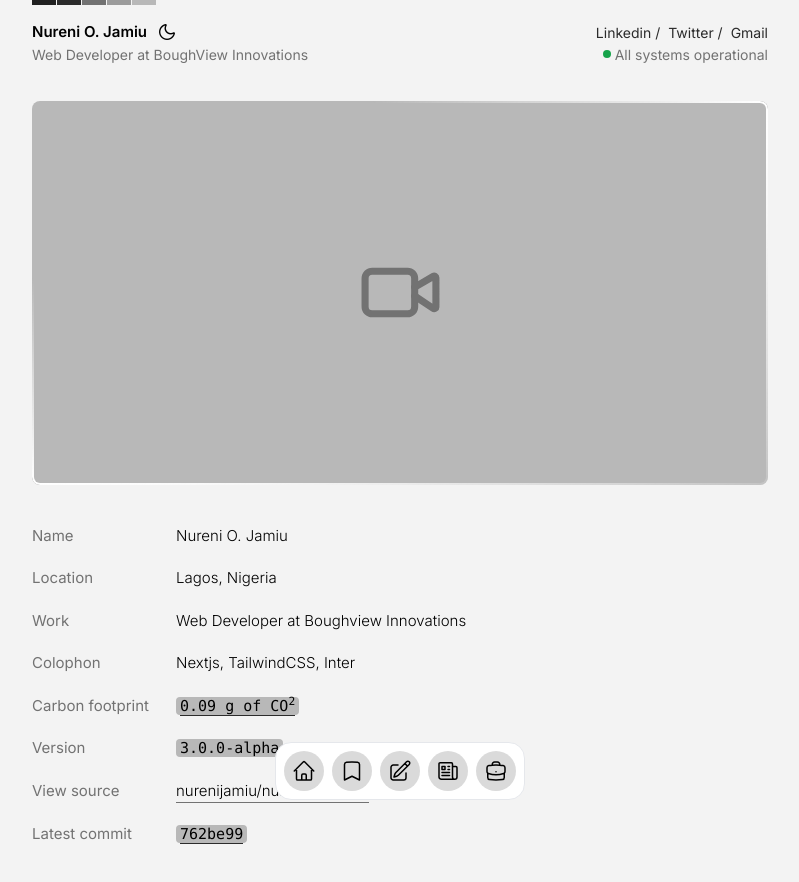
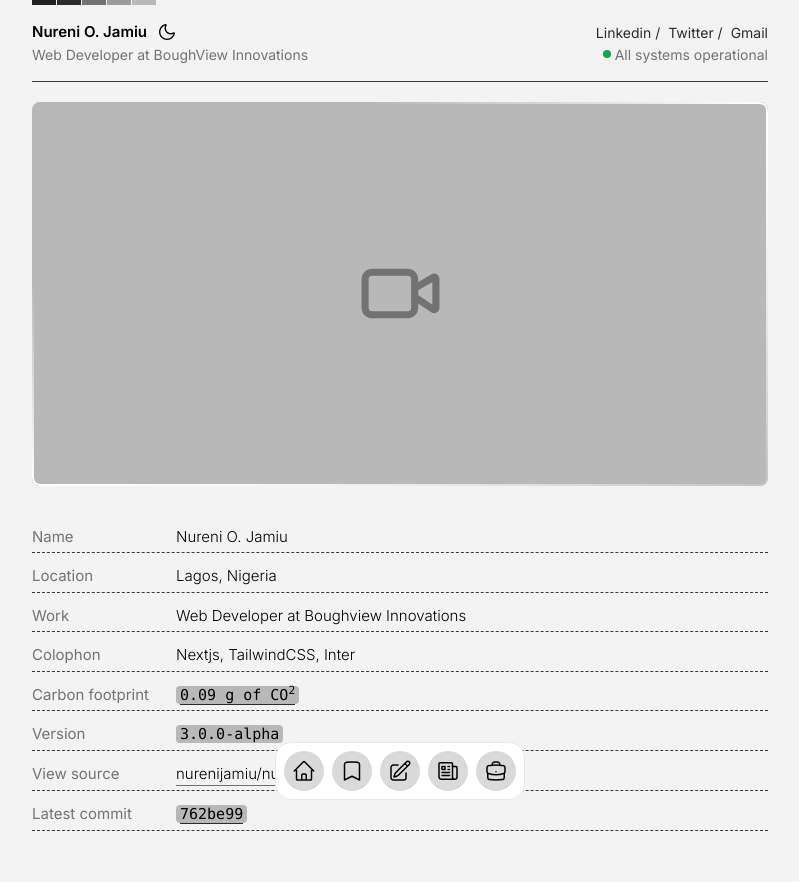
Before and after one commit to NureniJamiu/portfolio-v.3.0, a Next.js app: page / in a window 1280 px wide. Shown: the top 882 px of the page, without its empty margins (240-1039 px from the left). Built offline with nearby package versions, Linux system fonts and the light colour scheme.

Commit message:
change divider style

```diff
--- a/src/app/page.js
+++ b/src/app/page.js
@@ -14,25 +14,25 @@ export default function Home() {
           <span className="w-36 text-[#727272]">Name</span>
           <span className="flex-1 font-[300]">Nureni O. Jamiu</span>
         </div>
-        <Divider />
-        <div className="flex items-center mt-5">
+        <Divider type="border-dashed" />
+        <div className="flex items-center mt-3">
           <span className="w-36 text-[#727272]">Location</span>
           <span className="flex-1 font-[300]">Lagos, Nigeria</span>
         </div>
-        <Divider />
-        <div className="flex items-center mt-5">
+        <Divider type="border-dashed" />
+        <div className="flex items-center mt-3">
           <span className="w-36 text-[#727272]">Work</span>
           <span className="flex-1 font-[300]">
             Web Developer at Boughview Innovations
           </span>
         </div>
-        <Divider />
-        <div className="flex items-center mt-5">
+        <Divider type="border-dashed" />
+        <div className="flex items-center mt-3">
           <span className="w-36 text-[#727272]">Colophon</span>
           <span className="flex-1 font-[300]">Nextjs, TailwindCSS, Inter</span>
         </div>
-        <Divider />
-        <div className="flex items-center mt-5">
+        <Divider type="border-dashed" />
+        <div className="flex items-center mt-3">
           <span className="w-36 text-[#727272]">Carbon footprint</span>
           <span className="flex-1 font-[300] ">
             <code className="bg-[#B8B8B8] dark:bg-[#2B2B2B] px-1 rounded group cursor-pointer">
@@ -42,8 +42,8 @@ export default function Home() {
             </code>
           </span>
         </div>
-        <Divider />
-        <div className="flex items-center mt-5">
+        <Divider type="border-dashed" />
+        <div className="flex items-center mt-3">
           <span className="w-36 text-[#727272]">Version</span>
           <span className="flex-1 font-[300]">
             <code className="bg-[#B8B8B8] dark:bg-[#2B2B2B] px-1 rounded">
@@ -51,8 +51,8 @@ export default function Home() {
             </code>
           </span>
         </div>
-        <Divider />
-        <div className="flex items-center mt-5">
+        <Divider type="border-dashed" />
+        <div className="flex items-center mt-3">
           <span className="w-36 text-[#727272]">View source</span>
           <Link
             href="https://github.com/NureniJamiu/portfolio-v.3.0"
@@ -62,8 +62,8 @@ export default function Home() {
             nurenijamiu/nurenijamiu.me
           </Link>
         </div>
-        <Divider />
-        <div className="flex items-center mt-5">
+        <Divider type="border-dashed" />
+        <div className="flex items-center mt-3">
           <span className="w-36 text-[#727272]">Latest commit</span>
           <span className="flex-1 font-[300] ">
             <code className="bg-[#B8B8B8] dark:bg-[#2B2B2B] px-1 rounded group cursor-pointer">
@@ -73,7 +73,7 @@ export default function Home() {
             </code>
           </span>
         </div>
-        <Divider />
+        <Divider type="border-dashed" />
       </div>
     </main>
   );
--- a/src/components/custom/Divider.jsx
+++ b/src/components/custom/Divider.jsx
@@ -1,7 +1,12 @@
 import React from "react";
 
-const Divider = () => {
-  return <div className="w-full h-[.06px] bg-[#393939]"></div>;
+const Divider = ({ type = "border-solid" }) => {
+  // return <div className="w-full h-[.06px] bg-[#393939]"></div>;
+  return (
+    <div
+      className={`${type} w-full border-b-[.5px] border-b-[#393939] mt-1`}
+    ></div>
+  );
 };
 
 export default Divider;
--- a/src/components/custom/Header.jsx
+++ b/src/components/custom/Header.jsx
@@ -4,6 +4,7 @@ import Divider from "./Divider";
 import Link from "next/link";
 import ThemeSwitcher from "./ThemeSwitcher";
 import { BirdIcon, LinkedinIcon, MailIcon, XIcon } from "lucide-react";
+import { Separator } from "../ui/separator";
 
 const Header = () => {
   return (
@@ -53,6 +54,7 @@ const Header = () => {
         </div>
       </div>
       <Divider />
+      {/* <Separator /> */}
     </>
   );
 };
```
